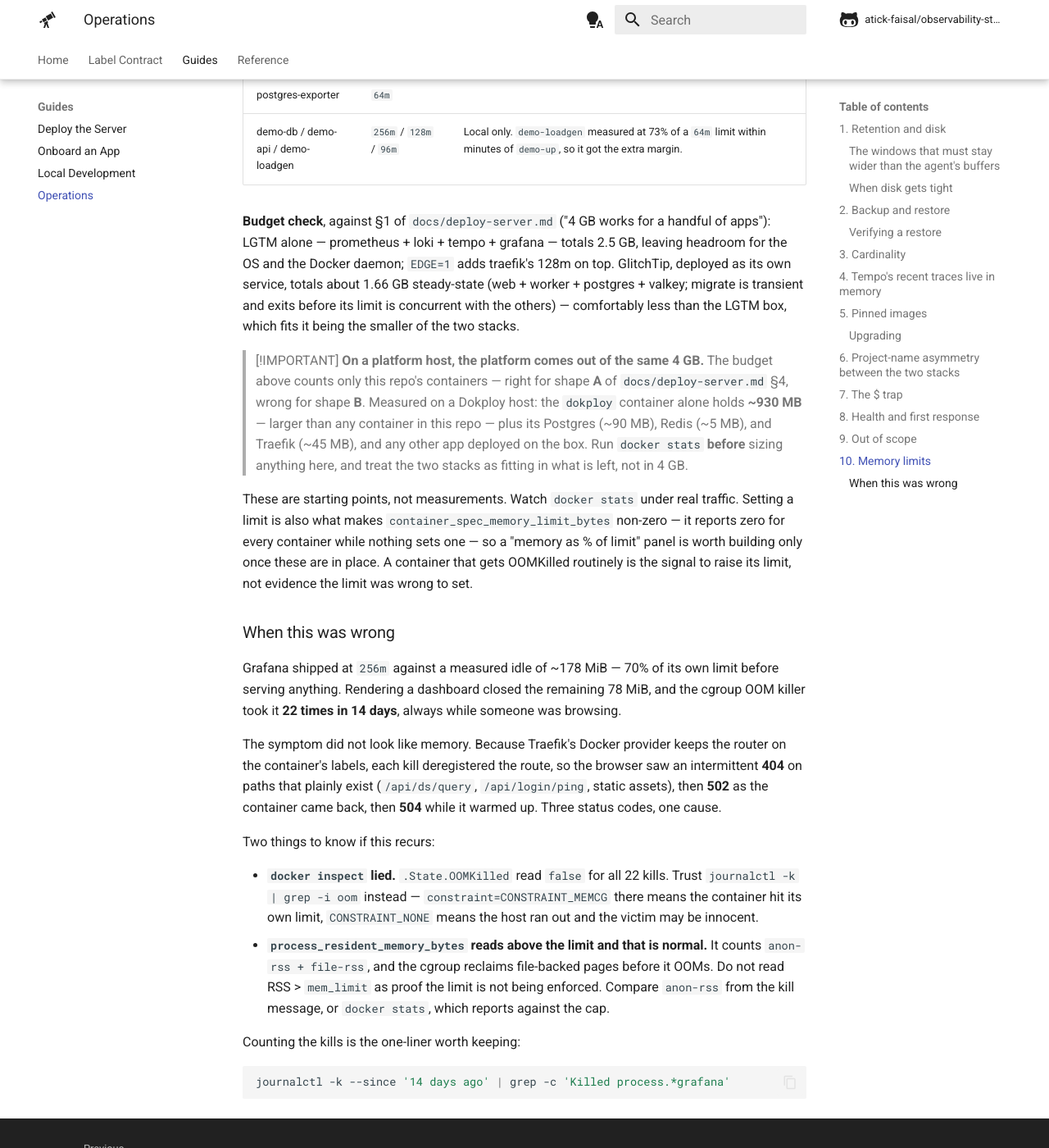
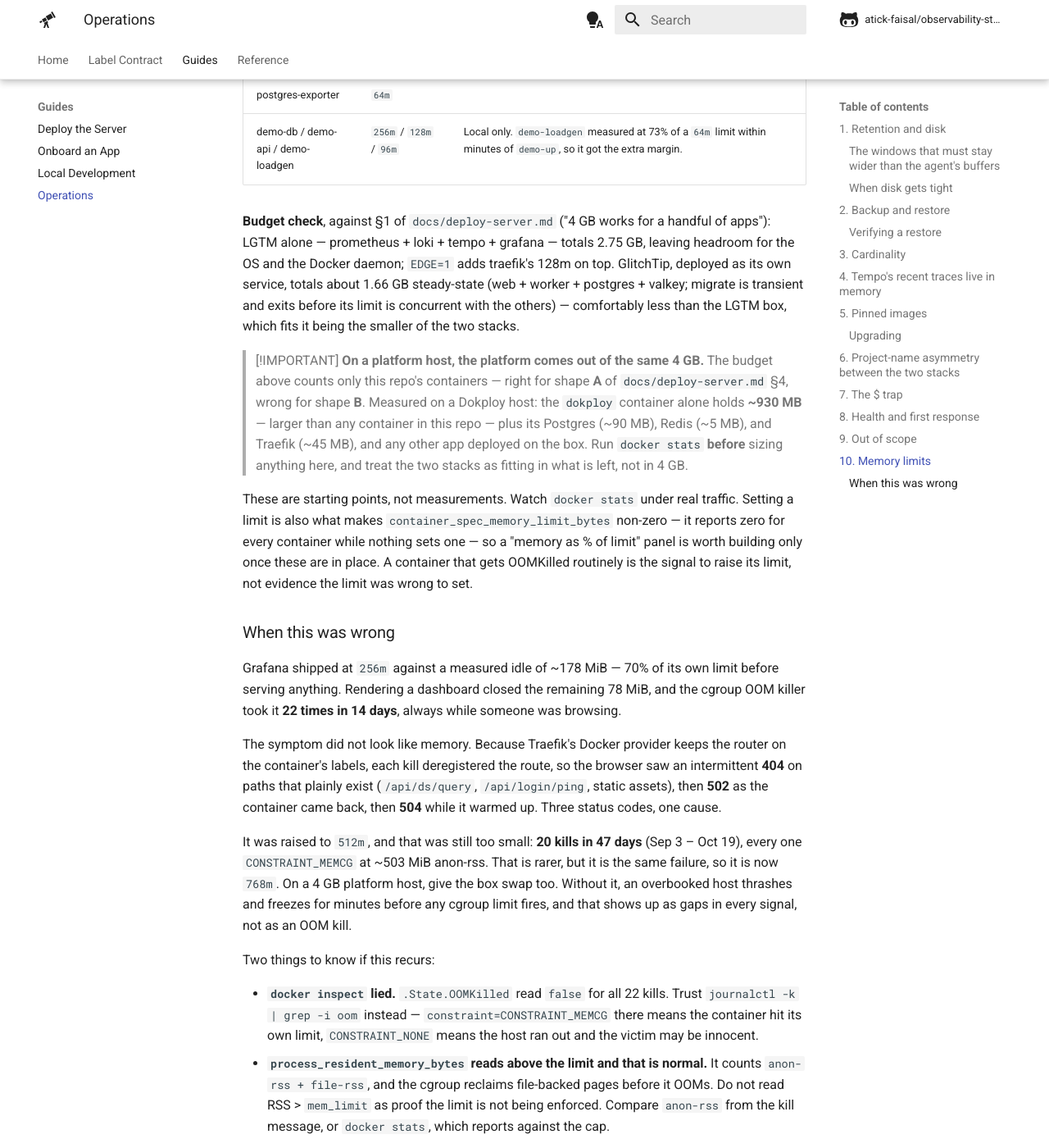
Before and after one commit to atick-faisal/observability-stack, an MkDocs documentation site: the page built from docs/operations.md, in a window 1280 px wide and 1400 px high, scrolled down 8861 px. Shown: the whole window at 82% size. Built offline with MkDocs 1.6.1 and Material for MkDocs 9.7.7, drawn with Linux system fonts in a browser that asks for light colours; comment, search, counter and statistics services are not loaded; some of the changed text lies outside the part shown.

Commit message:
🐛 fix: raise Grafana's memory limit to 768m
512m was still too small. On the Dokploy host, the cgroup OOM killer took
Grafana 20 times in 47 days (Sep 3 to Oct 19), every kill CONSTRAINT_MEMCG at
~503 MiB anon-rss. Same failure as the 256m era, just rarer.

Update the sizing table, the LGTM budget (2.5 GB to 2.75 GB) and the "When
this was wrong" section, with a note that a 4 GB platform host needs swap.

Co-Authored-By: Claude Opus 5.5 <noreply@anthropic.com>

```diff
--- a/docs/operations.md
+++ b/docs/operations.md
@@ -302,7 +302,7 @@ app host that shares it. A limit converts the second failure into the first.
 | prometheus | `1g` | The one most likely to grow: cardinality, plus the 8h out-of-order head (§1). |
 | loki | `512m` | |
 | tempo | `512m` | The live-store holds recent traces in memory, capped at 250 MB by default (§4) — this limit is what turns exceeding that into a restart instead of a box-wide OOM. Measured at ~165 MiB under the demo's load on Tempo 3.0. |
-| grafana | `512m` | Query-time aggregation on a wide dashboard is the spike case, and it is not a theoretical one — see "When this was wrong" below. Measured idle at ~178 MiB on Grafana 13. |
+| grafana | `768m` | Query-time aggregation on a wide dashboard is the spike case, and it is not a theoretical one — see "When this was wrong" below, twice. Measured idle at ~178 MiB on Grafana 13. |
 | traefik | `128m` | Reverse proxy plus JSON access logging. Watch it if request volume grows a lot. |
 | glitchtip-postgres | `512m` | |
 | glitchtip-valkey | `128m` | Queue and cache; small working set. |
@@ -313,7 +313,7 @@ app host that shares it. A limit converts the second failure into the first.
 | demo-db / demo-api / demo-loadgen | `256m` / `128m` / `96m` | Local only. `demo-loadgen` measured at 73% of a `64m` limit within minutes of `demo-up`, so it got the extra margin. |
 
 **Budget check**, against §1 of `docs/deploy-server.md` ("4 GB works for a handful of apps"): LGTM
-alone — prometheus + loki + tempo + grafana — totals 2.5 GB, leaving headroom for the OS and the
+alone — prometheus + loki + tempo + grafana — totals 2.75 GB, leaving headroom for the OS and the
 Docker daemon; `EDGE=1` adds traefik's 128m on top. GlitchTip, deployed as its own service, totals
 about 1.66 GB steady-state (web + worker + postgres + valkey; migrate is transient and exits before
 its limit is concurrent with the others) — comfortably less than the LGTM box, which fits it being
@@ -344,6 +344,12 @@ container's labels, each kill deregistered the route, so the browser saw an inte
 on paths that plainly exist (`/api/ds/query`, `/api/login/ping`, static assets), then **502** as
 the container came back, then **504** while it warmed up. Three status codes, one cause.
 
+It was raised to `512m`, and that was still too small: **20 kills in 47 days** (Sep 3 – Oct 19),
+every one `CONSTRAINT_MEMCG` at ~503 MiB anon-rss. That is rarer, but it is the same failure,
+so it is now `768m`. On a 4 GB platform host, give the box swap too. Without it, an overbooked
+host thrashes and freezes for minutes before any cgroup limit fires, and that shows up as gaps in
+every signal, not as an OOM kill.
+
 Two things to know if this recurs:
 
 - **`docker inspect` lied.** `.State.OOMKilled` read `false` for all 22 kills. Trust
```
Also changed, not shown: compose.lgtm.yml (+7 -6 lines).
